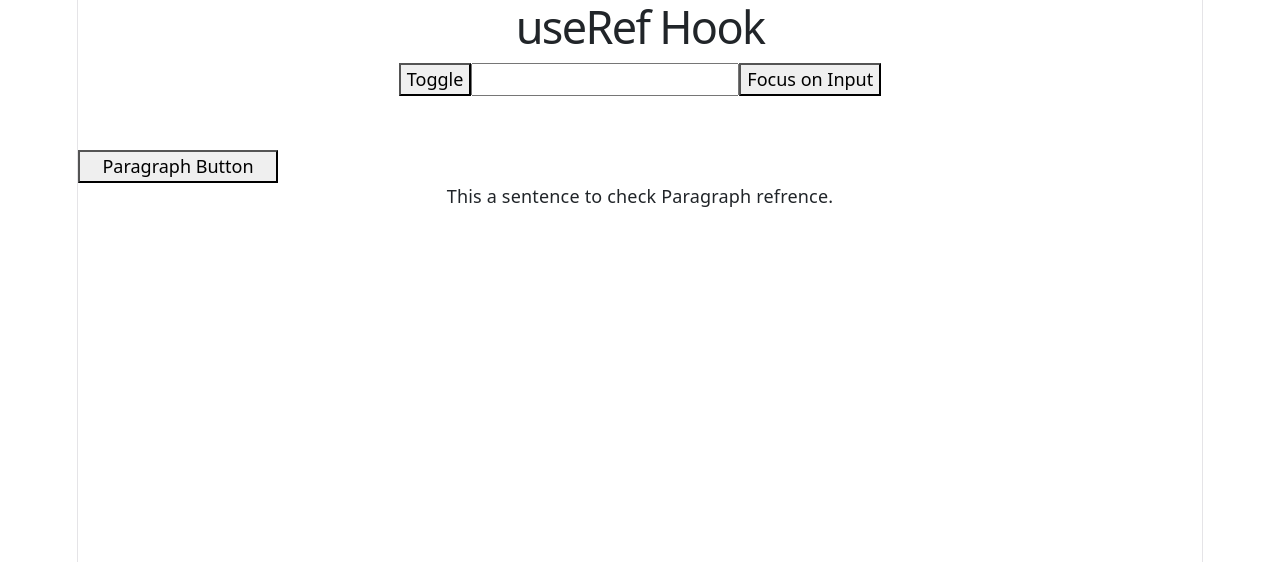
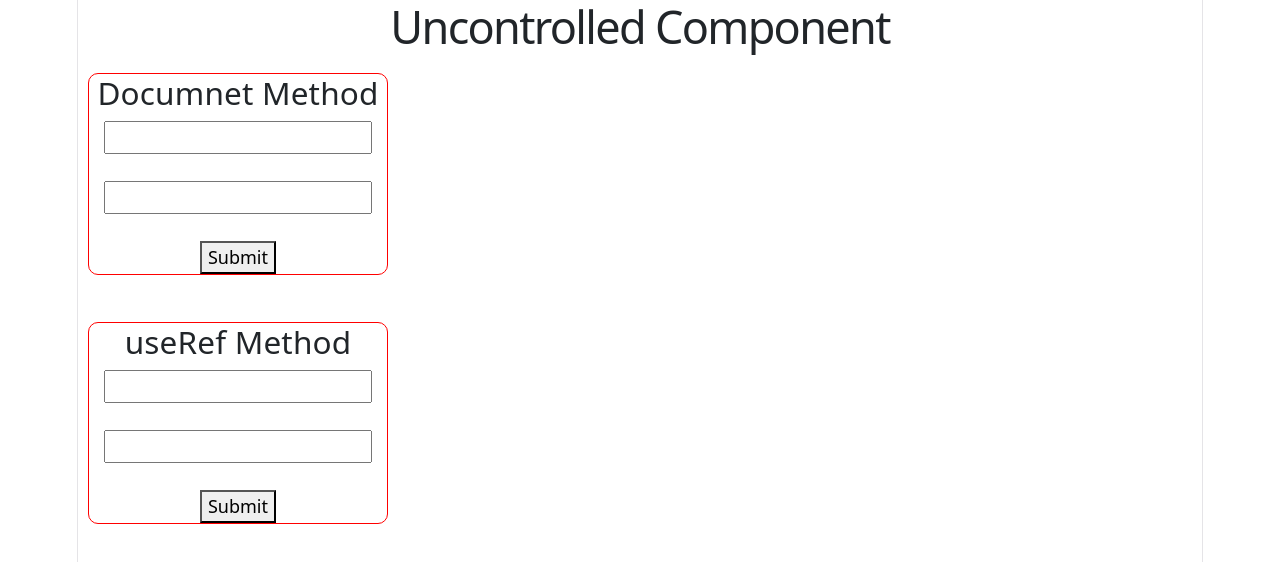
Before and after one commit to its-rahulrana/react-codestepbystep, a React (Vite) app: page / in a window 1280 px wide. Shown: the top 562 px of the page. Built offline with nearby package versions, Linux system fonts and the light colour scheme.

Commit message:
Code 27 Uncontrolled Component

```diff
--- a/src/App.jsx
+++ b/src/App.jsx
@@ -1,40 +1,54 @@
 import { useRef } from "react";
 
-function App(){
+const App = () => {
+  const nameRef = useRef();
+  const passRef = useRef();
 
-  const inputRef = useRef(null);
-  const paraRef = useRef();
+  const formHandler = (event) => {
+    event.preventDefault();
+    const name = document.querySelector("#name").value;
+    const pass = document.querySelector("#pass").value;
 
-  const inputHandler = () =>{
-    inputRef.current.focus();
-    inputRef.current.style.color = 'red';
-    inputRef.current.value = "12345"
+    console.log(`Name : ${name}, Password : ${pass}`);
   }
 
-  const handleToggle = () => {
-    inputRef.current.style.display === 'none'?
-    inputRef.current.style.display = 'inline':
-    inputRef.current.style.display = 'none'
+  const formHandlerRef = event => {
+    event.preventDefault();
+
+    const name = nameRef.current.value;
+    const pass = passRef.current.value;
+
+    console.log(`RefName : ${name}, RefPassword : ${pass}`);
   }
 
-  const paraHandler = () => {
-    paraRef.current.style.color = 'skyblue';
-    paraRef.current.style.padding = '20px';
-    paraRef.current.style.backgroundColor = 'yellow'
-  }
-
-  return(
+  return (
     <>
-      <h1>useRef Hook</h1>
-      <div style={{width: "100%"}}>
-        <button onClick={handleToggle}>Toggle</button>
-        <input ref={inputRef} type="text" />
-        <button onClick={inputHandler}>Focus on Input</button>
+      <h1>Uncontrolled Component</h1>
+      <div style={{border: "1px solid red", width:"300px", borderRadius: "10px", margin:"10px"}}>
+        <h3>Documnet Method</h3>
+        <form action="" method="post" onSubmit={formHandler}>
+          <input type="text" id="name"/>
+          <br/>
+          <br/>
+          <input type="password" id="pass"/>
+          <br/>
+          <br/>
+          <button type="submit">Submit</button>
+        </form>
       </div>
       <br/>
-      <br/>
-      <button onClick={paraHandler} style={{width:"200px"}}>Paragraph Button</button>
-      <p ref={paraRef}>This a sentence to check Paragraph refrence.</p>
+      <div style={{border: "1px solid red", width:"300px", borderRadius: "10px", margin:"10px"}}>
+        <h3>useRef Method</h3>
+        <form action="" method="post" onSubmit={formHandlerRef}>
+          <input type="text" ref={nameRef}/>
+          <br/>
+          <br/>
+          <input type="password" ref={passRef}/>
+          <br/>
+          <br/>
+          <button type="submit">Submit</button>
+        </form>
+      </div>
     </>
   )
 }
```
